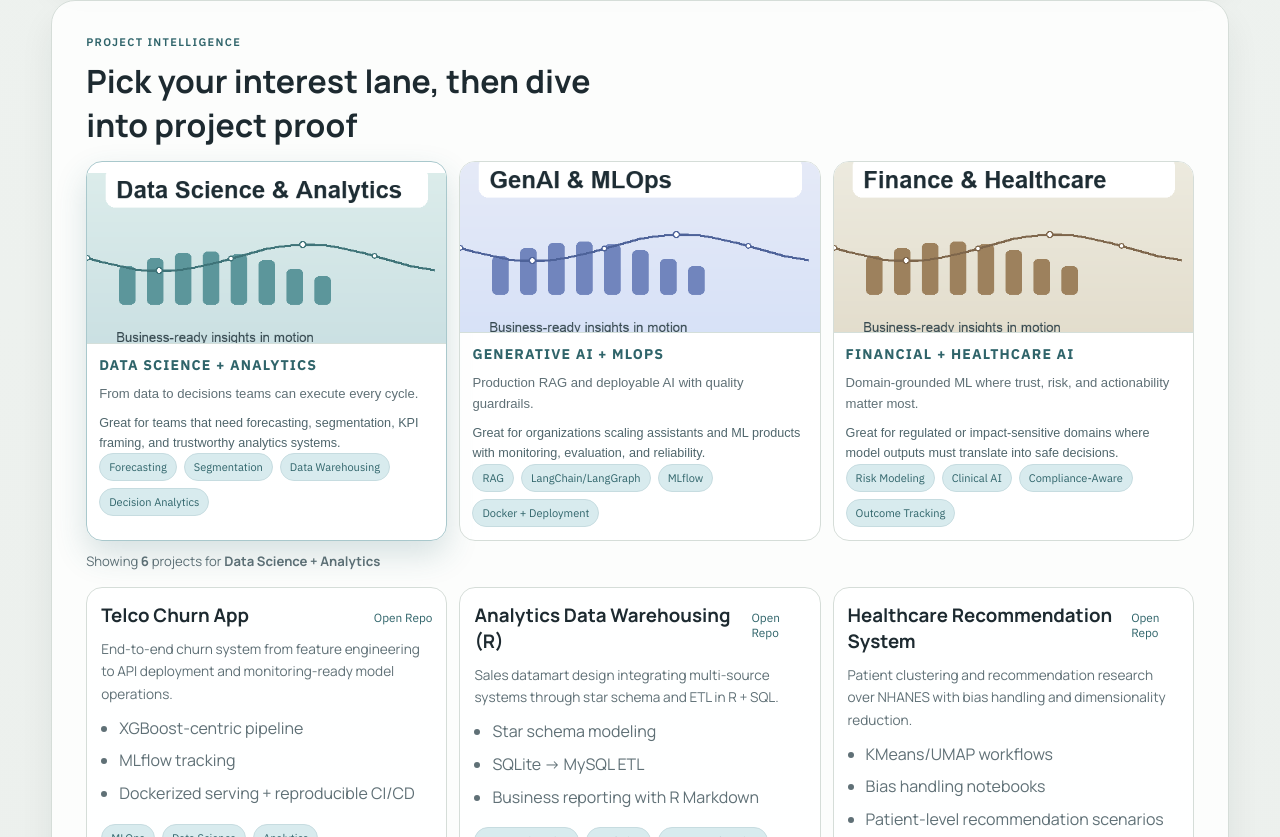
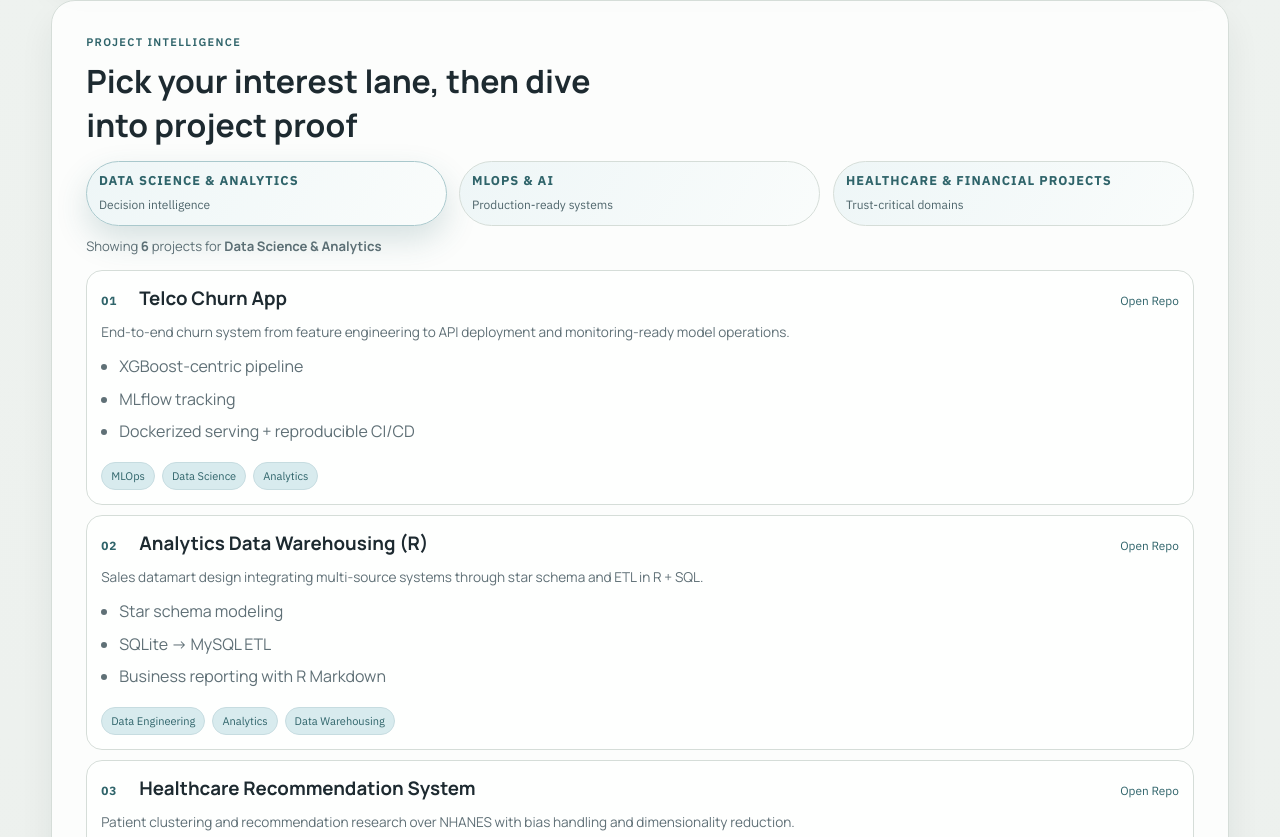
Before and after one commit to Johnny001-DS/karanbadlani-portfolio, a Next.js app: page / in a window 1280 px wide. Shown: the part 4603-5440 px from the top of the page. Built offline with nearby package versions, Linux system fonts and the light colour scheme.

Commit message:
Simplify project lanes to compact animated blocks

```diff
--- a/src/pages/index.tsx
+++ b/src/pages/index.tsx
@@ -1,6 +1,5 @@
 import type { NextPage } from 'next';
 import Head from 'next/head';
-import Image from 'next/image';
 import { useRouter } from 'next/router';
 import { useEffect, useMemo, useState } from 'react';
 
@@ -84,11 +83,8 @@ type InterestTrackId = 'ds-analytics' | 'genai-mlops' | 'finance-healthcare';
 type InterestTrack = {
   id: InterestTrackId;
   title: string;
-  subtitle: string;
-  businessPrompt: string;
-  gif: string;
+  shortLine: string;
   projectIds: number[];
-  profileTags: string[];
 };
 
 const navItems = [
@@ -471,30 +467,21 @@ const projects: Project[] = [
 const interestTracks: InterestTrack[] = [
   {
     id: 'ds-analytics',
-    title: 'Data Science + Analytics',
-    subtitle: 'From data to decisions teams can execute every cycle.',
-    businessPrompt: 'Great for teams that need forecasting, segmentation, KPI framing, and trustworthy analytics systems.',
-    gif: '/gifs/data-science.gif',
+    title: 'Data Science & Analytics',
+    shortLine: 'Decision intelligence',
     projectIds: [2, 9, 10, 12, 13, 15],
-    profileTags: ['Forecasting', 'Segmentation', 'Data Warehousing', 'Decision Analytics'],
   },
   {
     id: 'genai-mlops',
-    title: 'Generative AI + MLOps',
-    subtitle: 'Production RAG and deployable AI with quality guardrails.',
-    businessPrompt: 'Great for organizations scaling assistants and ML products with monitoring, evaluation, and reliability.',
-    gif: '/gifs/genai-mlops.gif',
+    title: 'MLOps & AI',
+    shortLine: 'Production-ready systems',
     projectIds: [1, 2, 7, 11, 12, 14],
-    profileTags: ['RAG', 'LangChain/LangGraph', 'MLflow', 'Docker + Deployment'],
   },
   {
     id: 'finance-healthcare',
-    title: 'Financial + Healthcare AI',
-    subtitle: 'Domain-grounded ML where trust, risk, and actionability matter most.',
-    businessPrompt: 'Great for regulated or impact-sensitive domains where model outputs must translate into safe decisions.',
-    gif: '/gifs/finance-healthcare.gif',
+    title: 'Healthcare & Financial Projects',
+    shortLine: 'Trust-critical domains',
     projectIds: [4, 5, 6, 7, 8, 10, 14],
-    profileTags: ['Risk Modeling', 'Clinical AI', 'Compliance-Aware', 'Outcome Tracking'],
   },
 ];
 
@@ -849,30 +836,13 @@ const Home: NextPage = () => {
                 <button
                   key={track.id}
                   type="button"
-                  className={activeTrackId === track.id ? 'interest-card active reveal' : 'interest-card reveal'}
+                  className={activeTrackId === track.id ? 'interest-card lane-pill active reveal' : 'interest-card lane-pill reveal'}
                   style={{ transitionDelay: `${index * 80}ms` }}
                   onClick={() => setActiveTrackId(track.id)}
                 >
-                  <div className="interest-media">
-                    <Image
-                      src={`${basePath}${track.gif}`}
-                      alt={`${track.title} animated visual`}
-                      width={640}
-                      height={360}
-                      unoptimized
-                    />
-                  </div>
                   <div className="interest-copy">
                     <p className="interest-label">{track.title}</p>
-                    <p className="interest-subtitle">{track.subtitle}</p>
-                    <p className="interest-business">{track.businessPrompt}</p>
-                    <div className="tag-wrap">
-                      {track.profileTags.map((tag) => (
-                        <span key={`${track.id}-${tag}`} className="tag">
-                          {tag}
-                        </span>
-                      ))}
-                    </div>
+                    <p className="interest-line">{track.shortLine}</p>
                   </div>
                 </button>
               ))}
@@ -883,11 +853,14 @@ const Home: NextPage = () => {
               <strong>{activeTrack.title}</strong>
             </p>
 
-            <div className="projects-grid">
+            <div className="projects-list">
               {visibleProjects.map((project, index) => (
                 <article key={project.id} className="project-card reveal" style={{ transitionDelay: `${(index % 6) * 70}ms` }}>
                   <div className="project-head">
-                    <h3>{project.name}</h3>
+                    <h3>
+                      <span className="project-order">{String(index + 1).padStart(2, '0')}</span>
+                      {project.name}
+                    </h3>
                     <a href={project.url} target="_blank" rel="noreferrer">
                       Open Repo
                     </a>
--- a/src/styles/globals.css
+++ b/src/styles/globals.css
@@ -757,25 +757,13 @@ body {
   box-shadow: 0 14px 32px rgba(47, 100, 106, 0.18);
 }
 
-.interest-media {
-  border-bottom: 1px solid #d4dfda;
-  background: linear-gradient(140deg, #ecf4f5, #f7faf8);
-}
-
-.interest-media img {
-  width: 100%;
-  height: 170px;
-  object-fit: cover;
-  display: block;
-}
-
 .interest-copy {
-  padding: 12px 12px 13px;
+  padding: 10px 12px 11px;
 }
 
 .interest-label {
   margin: 0;
-  font-size: 0.88rem;
+  font-size: 0.8rem;
   color: var(--accent-strong);
   font-family: 'IBM Plex Sans', sans-serif;
   font-weight: 700;
@@ -783,17 +771,43 @@ body {
   letter-spacing: 0.08em;
 }
 
-.interest-subtitle,
-.interest-business {
-  margin: 9px 0 0;
-  color: var(--ink-muted);
-  line-height: 1.6;
-  font-size: 0.82rem;
+.interest-line {
+  margin: 7px 0 0;
+  color: #4f666c;
+  line-height: 1.5;
+  font-size: 0.75rem;
+  font-family: 'IBM Plex Sans', sans-serif;
 }
 
-.interest-business {
-  font-size: 0.79rem;
-  color: #4f666c;
+.lane-pill {
+  border-radius: 999px;
+  background: linear-gradient(120deg, rgba(236, 245, 246, 0.9), rgba(249, 252, 251, 0.9));
+  animation: laneWiggle 5s ease-in-out infinite;
+}
+
+.lane-pill:nth-child(2) {
+  animation-delay: 0.6s;
+}
+
+.lane-pill:nth-child(3) {
+  animation-delay: 1.2s;
+}
+
+.projects-list {
+  margin-top: 12px;
+  display: grid;
+  grid-template-columns: 1fr;
+  gap: 10px;
+}
+
+.project-order {
+  display: inline-flex;
+  min-width: 30px;
+  margin-right: 8px;
+  color: var(--accent-strong);
+  font-size: 0.74rem;
+  font-family: 'IBM Plex Sans', sans-serif;
+  letter-spacing: 0.08em;
 }
 
 .filter-count {
@@ -966,12 +980,28 @@ body {
   }
 }
 
+@keyframes laneWiggle {
+  0%,
+  86%,
+  100% {
+    transform: rotate(0deg) translateY(0);
+  }
+  89% {
+    transform: rotate(-1.5deg) translateY(-1px);
+  }
+  92% {
+    transform: rotate(1.5deg) translateY(-1px);
+  }
+  95% {
+    transform: rotate(-1deg) translateY(0);
+  }
+}
+
 @media (max-width: 1080px) {
   .hero-layout {
     grid-template-columns: 1fr;
   }
 
-  .interest-grid,
   .stat-grid,
   .audience-recruiter-grid,
   .audience-hm-grid,
@@ -982,6 +1012,10 @@ body {
   .timeline,
   .action-map-grid {
     grid-template-columns: repeat(2, minmax(0, 1fr));
+  }
+
+  .interest-grid {
+    grid-template-columns: 1fr;
   }
 }
 
@@ -1022,12 +1056,10 @@ body {
   .audience-grid,
   .audience-recruiter-grid,
   .audience-hm-grid,
-  .interest-grid,
   .guidance-grid,
   .stat-grid,
   .pillar-grid,
   .story-grid,
-  .projects-grid,
   .timeline,
   .action-map-grid {
     grid-template-columns: 1fr;
```
